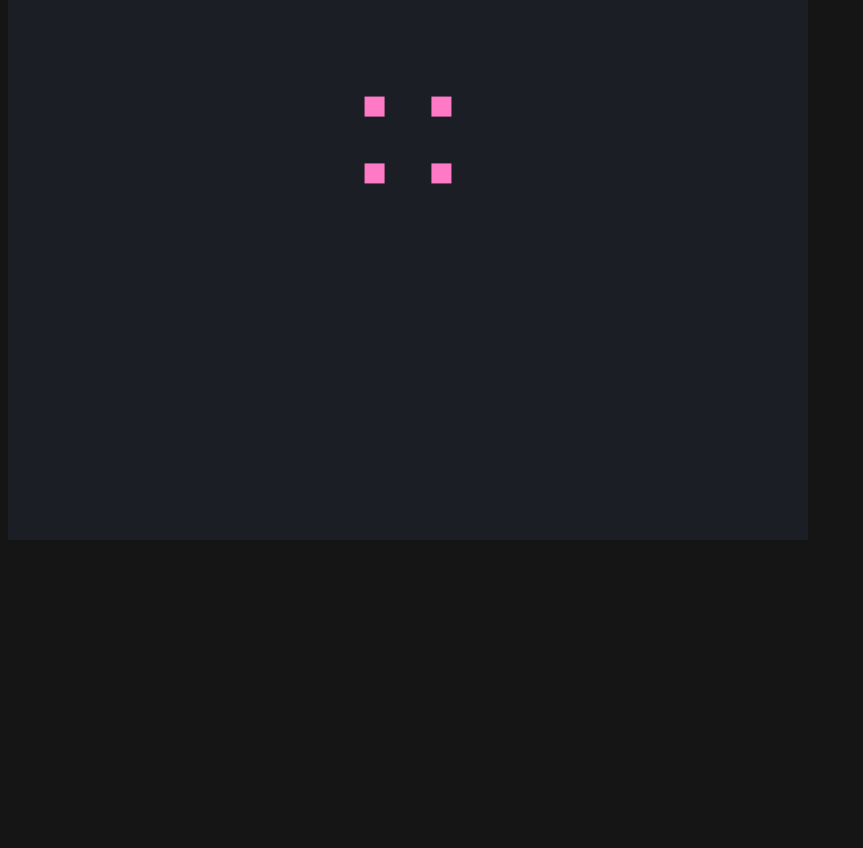
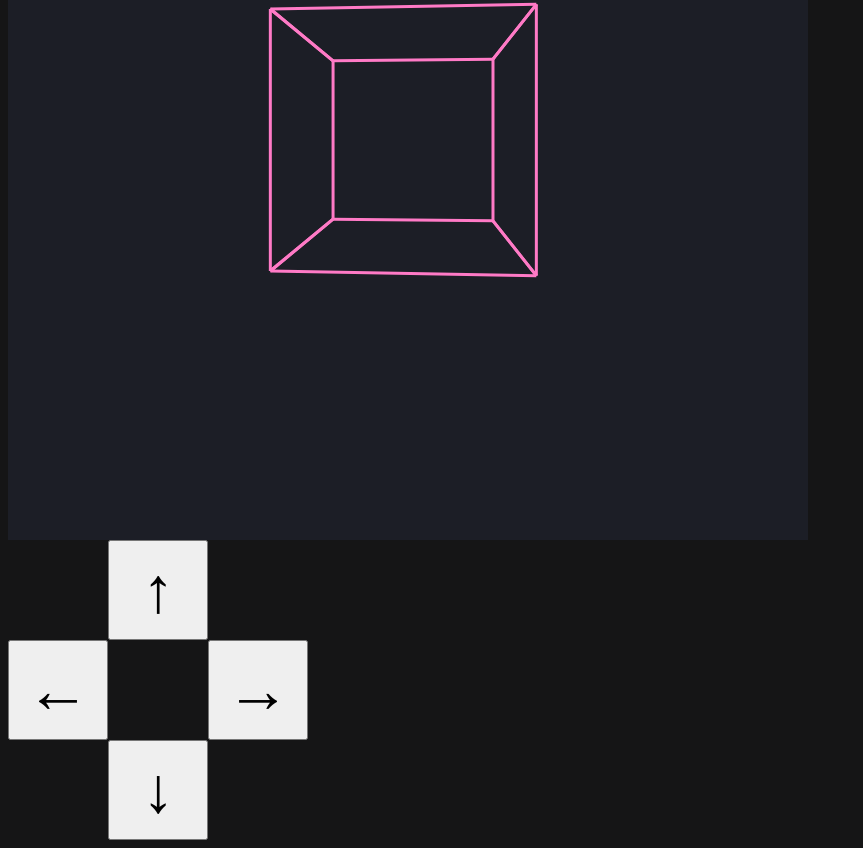
Before and after one commit to chrissolanilla/ds_streamer, a plain HTML site: page frontend/index.html in a window 1280 px wide. Shown: the part 268-1116 px from the top of the page, without its empty margins (0-863 px from the left). Before the commit the page ends 820 px from the top, so only its background shows below. Drawn offline with Linux system fonts and the light colour scheme.

Commit message:
adds dpad ui

```diff
--- a/frontend/index.html
+++ b/frontend/index.html
@@ -9,6 +9,15 @@
   </head>
   <body>
     <canvas id="game"> </canvas>
+    <!-- somehow style this shit so its bottom left and dpad layout -->
+    <div class="mobile-UI">
+        <div class="dpad">
+            <button class="up">↑</button>
+            <button class="down">↓</button>
+            <button class="left">←</button>
+            <button class="right">→</button>
+        </div>
+    </div>
     <script src="index.js"></script>
   </body>
 </html>
--- a/frontend/index.js
+++ b/frontend/index.js
@@ -13,7 +13,31 @@ const ctx = game.getContext("2d");
 console.log(ctx);
 //fps
 const FPS = 60;
-let dz = 0;
+let dz = 1;
+let angle = 0;
+
+//verticies
+const vs = [
+    {x: 0.25, y: 0.25, z: 0.25},
+    {x: -0.25, y: 0.25, z: 0.25},
+    {x: -0.25, y: -0.25, z: 0.25},
+    {x: 0.25, y: -0.25, z: 0.25},
+    //behind us
+    {x: 0.25, y: 0.25, z: -0.25},
+    {x: -0.25, y: 0.25, z: -0.25},
+    {x: -0.25, y: -0.25, z: -0.25},
+    {x: 0.25, y: -0.25, z: -0.25},
+]
+
+//faces
+const fs = [
+    [0,1,2,3],
+    [4,5,6,7],
+    [0,4],
+    [1,5],
+    [2,6],
+    [3,7],
+]
 
 //functions
 function clear() {
@@ -25,6 +49,15 @@ function point({x,y}) {
     const s = 20;
     ctx.fillStyle = fillColor;
     ctx.fillRect(x-s/2,y-s/2,s,s);
+}
+
+function line(p1,p2){
+    ctx.lineWidth = 3;
+    ctx.strokeStyle = fillColor;
+    ctx.beginPath();
+    ctx.moveTo(p1.x,p1.y);
+    ctx.lineTo(p2.x,p2.y);
+    ctx.stroke();
 }
 
 function screen(p){
@@ -43,15 +76,47 @@ function project({x,y,z}){
     }
 }
 
+function translate_z({x,y,z}, dz){
+    return {x,y, z: z+dz};
+}
+
+function rotate_xz({x,y,z}, angle){
+    //rorate a vector formula:
+    //x`= xcos(theta) -ysin(theta)
+    //y` = xsin(theta) +ycos(theta)
+    const c = Math.cos(angle);
+    const s = Math.sin(angle)
+    return {
+        x: x*c-z*s,
+        y,
+        z: x*s+z*c,
+    };
+}
 
 function frame() {
     const dt = 1/FPS;
-    dz+=1*dt;
+    //dz+=1*dt;
+    //control speed by constant
+    angle += 1*Math.PI*dt;
+    //angle += 2*Math.PI*dt;
     clear()
-    point(screen(project({x: 0.5, y: 0.5, z: 1+dz})))
-    point(screen(project({x: -0.5, y: 0.5, z: 1+dz})))
-    point(screen(project({x: 0.5, y: -0.5, z: 1+dz})))
-    point(screen(project({x: -0.5, y: -0.5, z: 1+dz})))
+    //renders vertices, cooler if we dont
+    // for(const v of vs){
+    //     point(screen(project(translate_z(rotate_xz(v,angle), dz))))
+    // }
+
+    //iterate all faces connect current vertex and the other one
+    for(const f of fs){
+        for(let i =0;i<f.length;++i){
+            const a = vs[f[i]];
+            //this makes it so that if its the last index, it wraps back around to the first
+            const b = vs[f[(i+1)%f.length]];
+            line(
+                screen(project(translate_z(rotate_xz(a,angle),dz))),
+                screen(project(translate_z(rotate_xz(b,angle),dz)))
+            )
+        }
+    }
     //console.log(dz)
     setTimeout(frame, 1000/FPS);
 }
--- a/frontend/style.css
+++ b/frontend/style.css
@@ -1,3 +1,46 @@
 body {
     background-color: #151516;
 }
+
+canvas {
+    display: flex;
+    justify-content: center;
+}
+
+.mobile-UI {
+    display: flex;
+}
+
+.dpad {
+  display: grid;
+  grid-template-columns: repeat(3, 100px);
+  grid-template-rows: repeat(3, 100px);
+  /* gap: 5px; */
+  place-items: center;
+
+  button {
+    width:100px;
+    height:100px;
+    font-size:4rem;
+  }
+}
+
+.up {
+    grid-row: 1;
+    grid-column: 2;
+}
+
+.left {
+    grid-row: 2;
+    grid-column: 1;
+}
+
+.right {
+    grid-row: 2;
+    grid-column: 3;
+}
+
+.down {
+    grid-row: 3;
+    grid-column: 2;
+}
```
